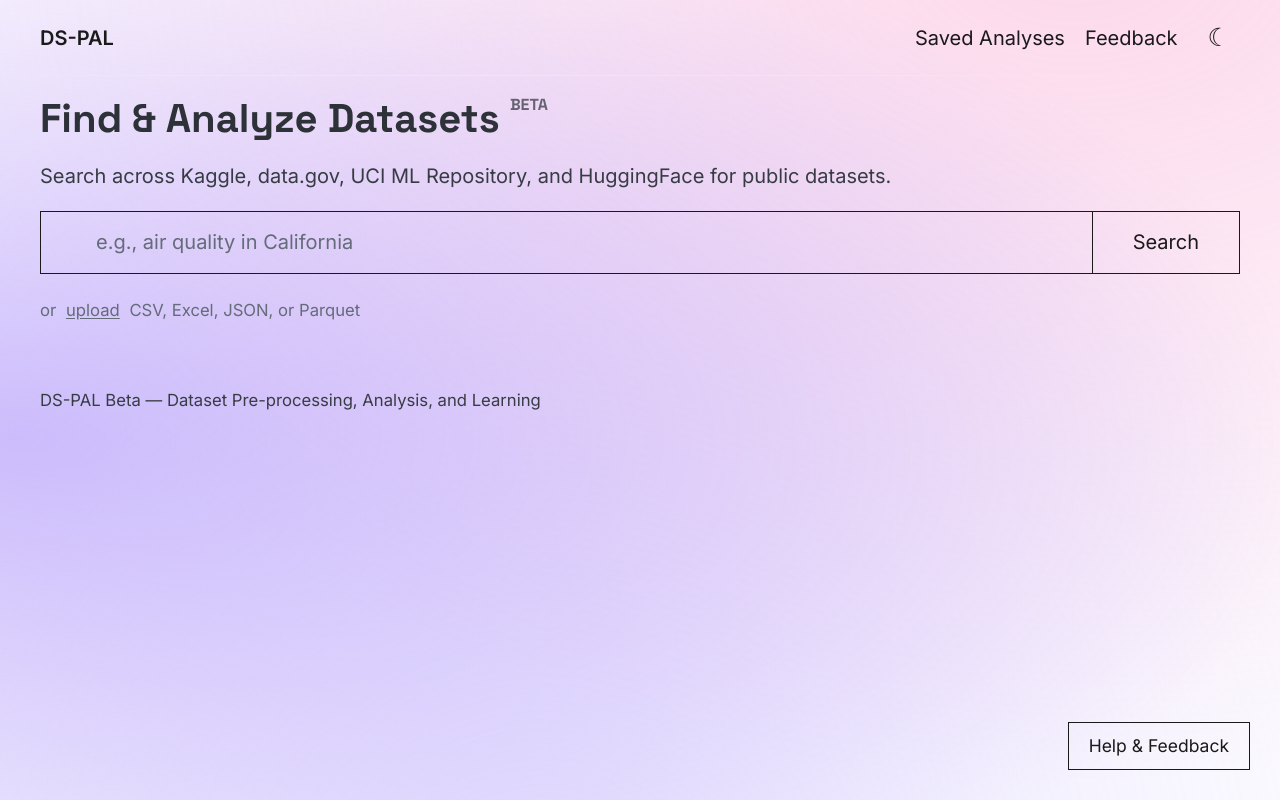
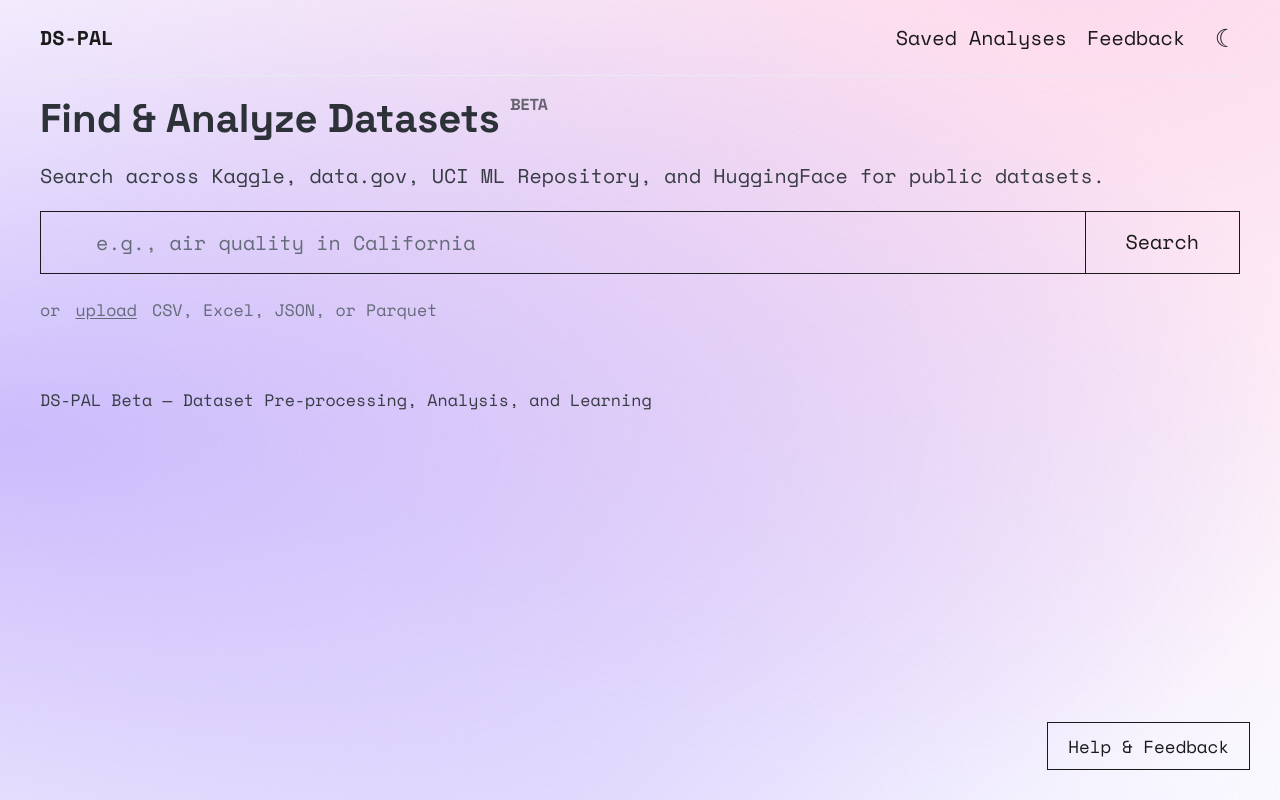
Before and after one commit to nifemim/DS-PAL, a FastAPI app: page / in a window 1280 px wide. Run offline with FastAPI, Linux system fonts and the light colour scheme; some libraries are stand-ins or nearby versions.

Commit message:
fix: Change body font to Space Mono
Co-Authored-By: Claude Opus 4.6 <noreply@anthropic.com>

```diff
--- a/app/static/css/style.css
+++ b/app/static/css/style.css
@@ -21,7 +21,7 @@
     --ds-glass-bg: rgba(255, 255, 255, 0.35);
     --ds-glass-blur: 8px;
     --ds-font-heading: 'Space Grotesk', system-ui, -apple-system, sans-serif;
-    --ds-font-body: 'Inter', system-ui, -apple-system, sans-serif;
+    --ds-font-body: 'Space Mono', monospace, system-ui, sans-serif;
 }
 
 [data-theme="dark"] {
@@ -41,7 +41,7 @@
     --ds-aurora-color-3: rgba(6, 182, 212, 0.3);
     --ds-glass-bg: rgba(20, 20, 30, 0.35);
     --ds-font-heading: 'Space Grotesk', system-ui, -apple-system, sans-serif;
-    --ds-font-body: 'Inter', system-ui, -apple-system, sans-serif;
+    --ds-font-body: 'Space Mono', monospace, system-ui, sans-serif;
 }
 
 /* Hyperlinks: solid fill like a button on hover/active */
--- a/app/templates/base.html
+++ b/app/templates/base.html
@@ -19,7 +19,7 @@
     <!-- Custom CSS -->
     <link rel="stylesheet" href="/static/css/style.css?v={{ asset_v }}">
     <!-- Display font -->
-    <link rel="stylesheet" href="https://fonts.googleapis.com/css2?family=Inter:wght@400;500;600&family=Space+Grotesk:wght@500;700&display=swap">
+    <link rel="stylesheet" href="https://fonts.googleapis.com/css2?family=Space+Mono:wght@400;700&family=Space+Grotesk:wght@500;700&display=swap">
     <!-- Plotly -->
     <script src="https://cdn.plot.ly/plotly-2.27.0.min.js"></script>
     <!-- HTMX -->
```
